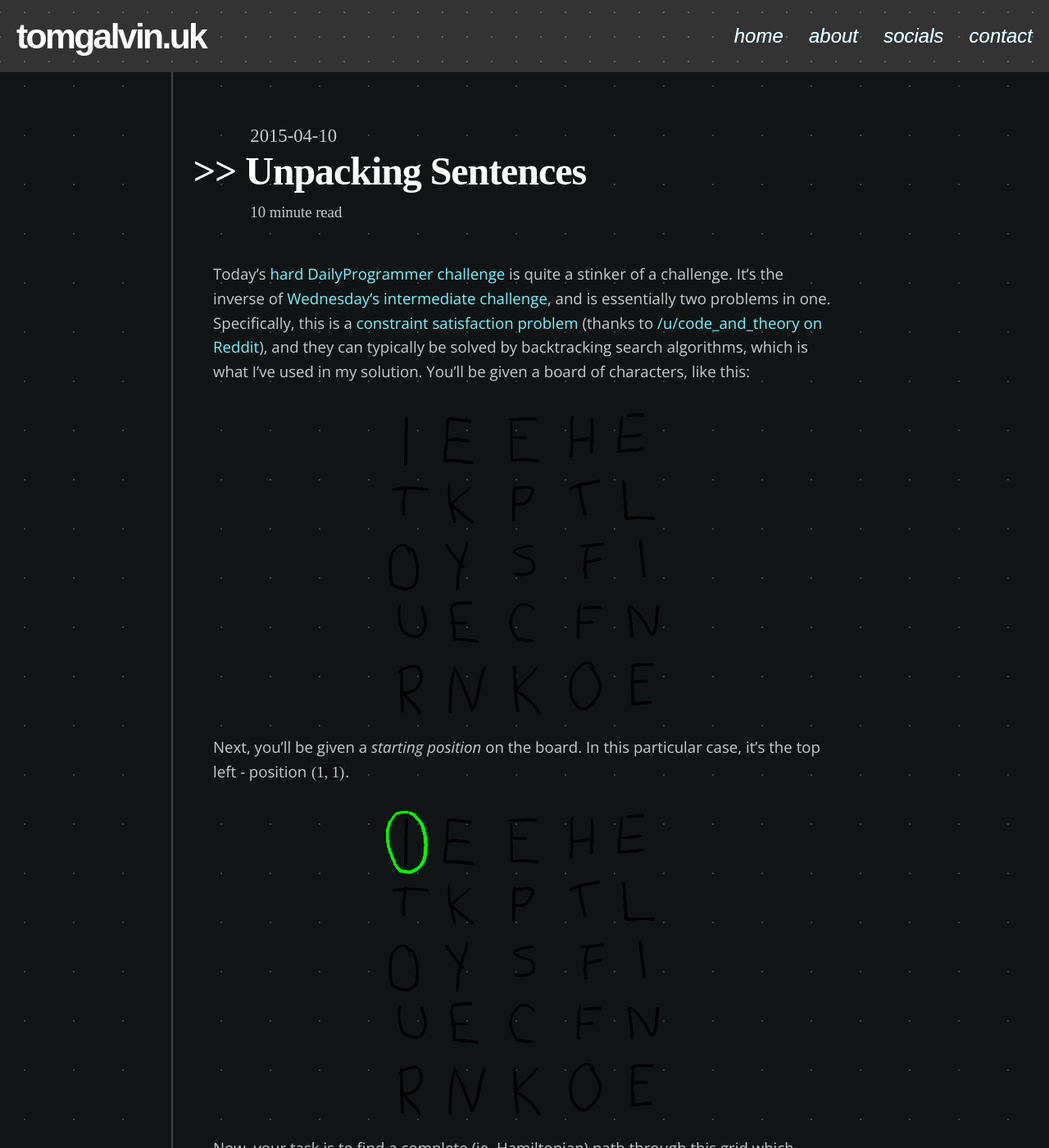
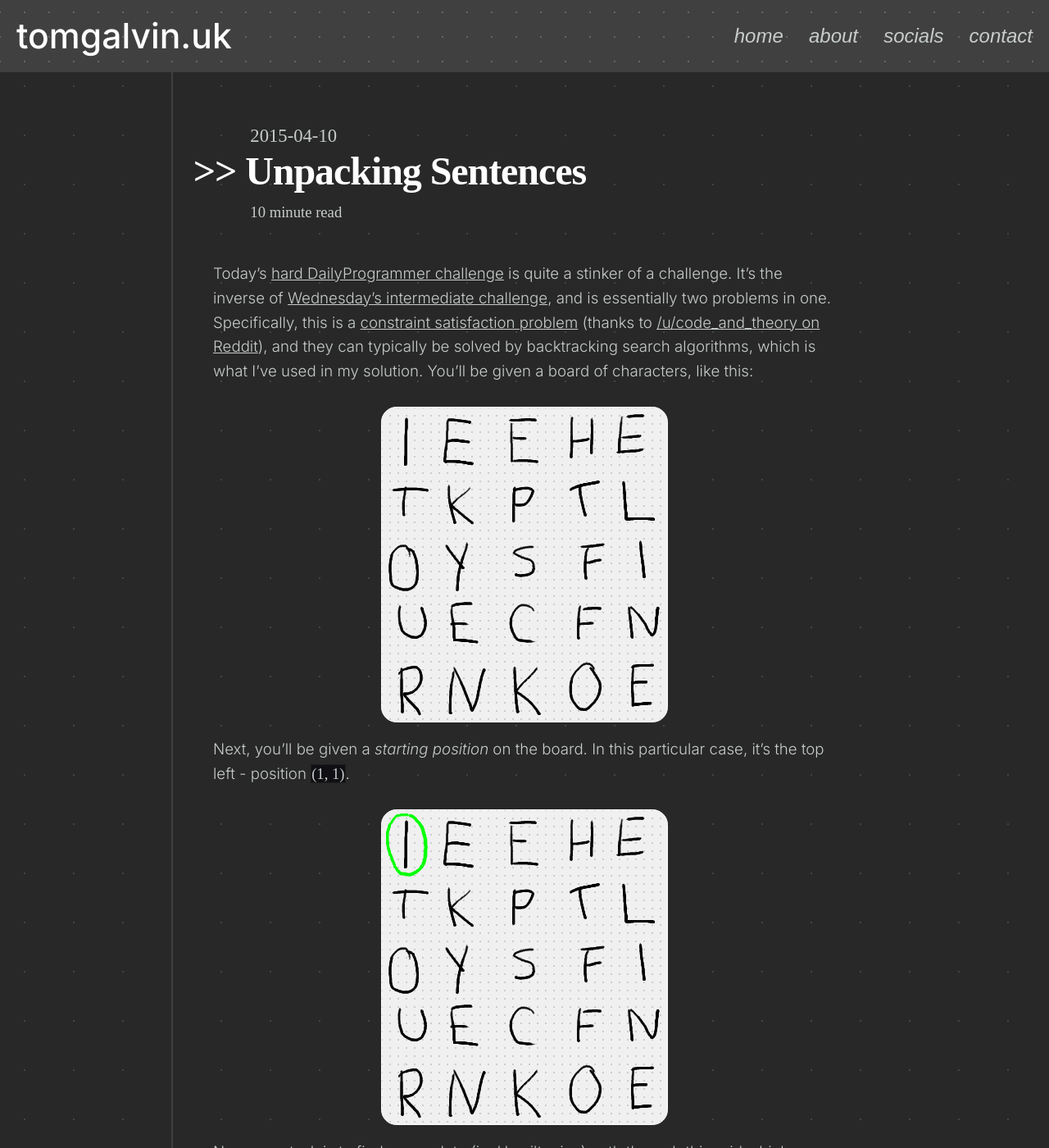
Before and after one commit to tom-galvin/tom-galvin.github.io, a Jekyll site: the page built from _posts/2015-04-10-unpacking.md, in a window 1280 px wide and 1400 px high. Shown: the whole window at 82% size. Built offline with Jekyll 4.4.1, drawn with Linux system fonts in a browser that asks for light colours; some web fonts are replaced.

Commit message:
Some style changes

```diff
--- a/_includes/head.html
+++ b/_includes/head.html
@@ -7,9 +7,9 @@
   {% else %}
     <title>tomgalvin.uk</title>
   {% endif %}
+  <link rel="stylesheet" href="{{ "/style/style.css" | prepend: site.baseurl }}">
+  <link rel="stylesheet" href="{{ "/style/darkmode.css" | prepend: site.baseurl }}">
   <link rel="preconnect" href="https://fonts.googleapis.com">
   <link rel="preconnect" href="https://fonts.gstatic.com" crossorigin>
-  <link href="https://fonts.googleapis.com/css2?family=Open+Sans:ital,wght@0,300..800;1,300..800&display=swap" rel="stylesheet">
-  <link rel="stylesheet" href="{{ "/style/style.css" | prepend: site.baseurl }}">
-  <link rel="stylesheet" href="{{ "/style/darkmode.css" | prepend: site.baseurl }}">
+  <link href="https://fonts.googleapis.com/css2?family=Inter:ital,opsz,wght@0,14..32,100..900;1,14..32,100..900&display=swap" rel="stylesheet">
 </head>
--- a/_posts/2015-04-10-unpacking.md
+++ b/_posts/2015-04-10-unpacking.md
@@ -7,21 +7,21 @@ categories: blog dev
 ---
 Today's [hard DailyProgrammer challenge](//www.reddit.com/r/dailyprogrammer/comments/322hh0/) is quite a stinker of a challenge. It's the inverse of [Wednesday's intermediate challenge](//www.reddit.com/r/dailyprogrammer/comments/31thwb/), and is essentially two problems in one. Specifically, this is a [constraint satisfaction problem](http://en.wikipedia.org/wiki/Constraint_satisfaction_problem) (thanks to [/u/code\_and\_theory on Reddit](http://www.reddit.com/r/dailyprogrammer/comments/322hh0/20150410_challenge_209_hard_unpacking_a_sentence/cq7ye9z?context=1)), and they can typically be solved by backtracking search algorithms, which is what I've used in my solution. You'll be given a board of characters, like this:
 
-<div style="text-align: center">
+<div style="text-align: center" class="light-bg-image">
   <img alt="A board of characters, much like an unsolved word-search board." src="{{ site.base_url }}/images/unpacking/1.png" /><br/>
   <!-- <span class="post-meta small"></span> -->
 </div>
 
 Next, you'll be given a *starting position* on the board. In this particular case, it's the top left - position `(1, 1)`.
 
-<div style="text-align: center">
+<div style="text-align: center" class="light-bg-image">
   <img alt="There's a green circle around the top-left letter, indicating the starting position." src="{{ site.base_url }}/images/unpacking/2.png" /><br/>
   <!-- <span class="post-meta small"></span> -->
 </div>
 
 Now, your task is to find a complete (ie. Hamiltonian) path through this grid which, when read out from start to finish, forms a valid sentence. Pretty hefty task. In this case, the sentence follows this path:
 
-<div style="text-align: center">
+<div style="text-align: center" class="light-bg-image">
   <img alt="A red arrow traces the path of the sentence." src="{{ site.base_url }}/images/unpacking/3.png" /><br/>
   <span class="post-meta small">It reads: <em>IT KEEPS YOUR NECK OFF THE LINE</em>.</span>
 </div>
@@ -75,7 +75,7 @@ The pseudo-code to determine if something is a valid sentence in this way looks
 
 Now we know how to tell a valid sentence apart from gibberish, we need to find these valid sentences inside the grid. The way I solved this was to just do a depth first search on every possible path, stopping only when a definitely-invalid sequence of characters is reached. This animation might do it some justice:
 
-<div style="text-align: center">
+<div style="text-align: center" class="light-bg-image">
   <img alt="An animation showing the depth-first search process on the board of characters." src="{{ site.base_url }}/images/unpacking/4.gif" /><br/>
   <span class="post-meta small">There's a lot more steps that I skipped over here, and the number of steps grows exponentially with the board size in the worst-case scenario.</span>
 </div>
--- a/style/darkmode.css
+++ b/style/darkmode.css
@@ -1,15 +1,16 @@
 body {
-  background-color: #101414;
+  background-color: #282828;
   background-size: 60px 60px, 60px 60px;
-  background-image: radial-gradient(circle, #444444 1px, rgba(0, 0, 0, 0) 1px),
-    linear-gradient(to right, #444444 2px, transparent 1px);
-  background-position: calc(50% - 430px) 15px, calc(50% - 401px) 0;
-  background-repeat: repeat, repeat-y;
+  background-image: linear-gradient(to right, #404040 2px, transparent 1px),
+    radial-gradient(circle, #444444 1px, rgba(0, 0, 0, 0) 1px);
+  background-position: calc(50% - 401px) 0, calc(50% - 430px) 15px;
+  background-repeat: repeat-y, repeat;
   color: #c7cccb;
 }
 
 header {
   color: rgb(255, 255, 255, 0.08);
+  background-color: #404040;
   background-size: 30px 30px;
   background-image: radial-gradient(circle, #666666 1px, rgba(0, 0, 0, 0) 1px);
   background-position: calc(50% - 430px) 30px;
@@ -18,7 +19,12 @@ header {
 
 
 .content a {
-  color: #75f4ff;
+  color: inherit;
+  text-decoration: underline;
+}
+
+.content a:hover {
+  color: #c389ff;
 }
 
 .logo h1 a, .post-header h2, .post-header h2 a {
@@ -26,19 +32,7 @@ header {
 }
 
 .nav-links a:hover {
-  color: inherit;
-}
-
-.nav-links {
-  background-attachment: scroll;
-  background-clip: text;
-  background-color: rgba(0, 0, 0, 0);
-  background-image: linear-gradient(45deg, rgb(117, 244, 255), rgb(0, 172, 233));
-  background-origin: padding-box;
-  background-position-x: 0%;
-  background-position-y: 0%;
-  background-repeat: repeat;
-  background-size: auto;
+  color: #c389ff;
 }
 
 p code, li code {
@@ -55,6 +49,15 @@ pre {
   border-radius: 2px;
   background-size: 10px 10px;
   background-image: radial-gradient(circle, #333333 1px, rgba(0, 0, 0, 0) 1px);
+  background-position: 5px 5px;
+}
+
+.light-bg-image img {
+  border-radius: 1em;
+  background-color: #f0f0f0;
+  border: 1px solid #fff;
+  background-size: 10px 10px;
+  background-image: radial-gradient(circle, #ccc 1px, rgba(0, 0, 0, 0) 1px);
   background-position: 5px 5px;
 }
 
--- a/style/style.css
+++ b/style/style.css
@@ -10,12 +10,13 @@
 
 body {
   /* font-family: "Iosevka Aile Web", sans-serif; */
-  font-family: "Open Sans", serif;
+  /* font-family: "Open Sans", serif; */
+  font-family: "Inter", serif;
   font-optical-sizing: auto;
   /* font-weight: <weight>; */
   font-style: normal;
   font-variation-settings: "wdth" 100;
-  font-weight: 200;
+  font-weight: 300;
   /* letter-spacing: -1pt; */
   line-height: 1.6;
   padding-top: 60px; /* To offset the fixed header */
@@ -23,7 +24,7 @@ body {
 
 a {
   text-decoration: none;
-  color: #3271a8;
+  color: #c7cccb;
 }
 
 header {
@@ -52,10 +53,12 @@ header nav {
 }
 
 .logo h1 {
-  font-family: "Iosevka Aile Web", sans-serif;
+  /* font-family: "Iosevka Aile Web", sans-serif; */
+  font-style: normal;
+  font-family: "Inter", sans-serif;
   font-size: 32pt;
-  font-weight: bold;
-  letter-spacing: -2pt;
+  font-weight: 500;
+  /* letter-spacing: -2pt; */
 }
 
 .logo h1 a {
@@ -81,9 +84,14 @@ nav {
 }
 
 .nav-links a {
-  color: white;
-  text-decoration: none;
+  /* text-decoration: none; */
   font-size: 24px;
+}
+
+a {
+  /* color: white; */
+  /* text-decoration: none; */
+  /* font-size: 24px; */
   transition: color 0.3s ease;
 }
 
@@ -284,6 +292,11 @@ pre, p code, li code {
     font-size: 28pt;
   }
 
+  main {
+    position: relative;
+    top: -2em;
+  }
+
   body {
     padding-top: 0px !important;
   }
@@ -298,4 +311,5 @@ pre, p code, li code {
 
   pre {
     overflow-x: scroll;
+  }
 }
```
Also changed, not shown: _posts/2015-03-25-recurrence.md (+2 -2 lines), _posts/2024-11-03-newlook.md (+1 -1 lines).
